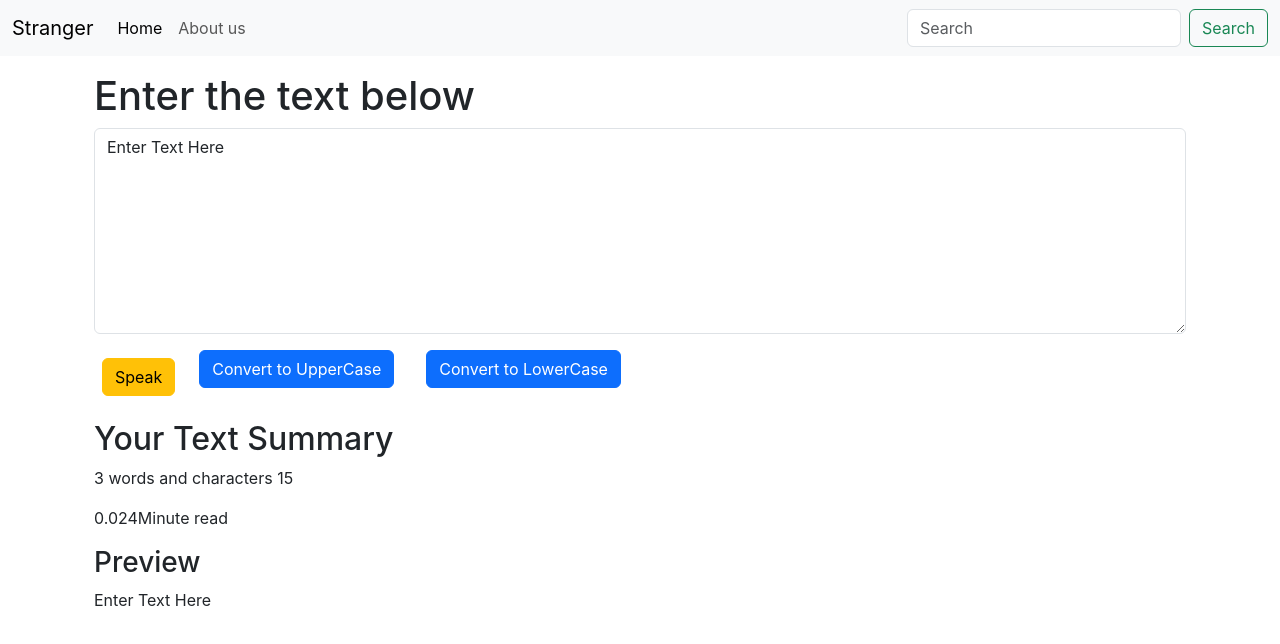
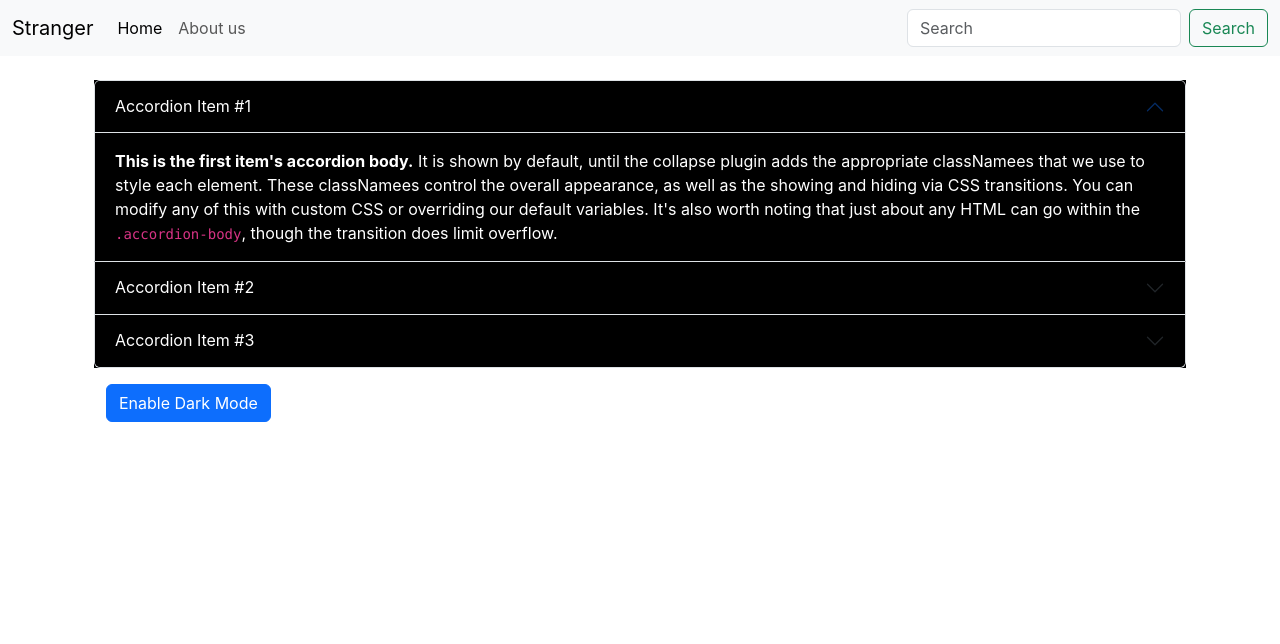
Before and after one commit to akhileshtiwari2/bootstrap_react, a React (Create React App) app: page / in a window 1280 px wide. Shown: the top 644 px of the page. Built offline with nearby package versions, Linux system fonts and the light colour scheme.

Commit message:
Dark Mode Function Added

```diff
--- a/src/App.js
+++ b/src/App.js
@@ -1,5 +1,6 @@
 import Navbar from "./components/Navbar";
-import TextForm from "./components/TextForm";
+import DarkMode from "./components/DarkMode";
+// import TextForm from "./components/TextForm";
 import "./App.css";
 
 function App() {
@@ -7,7 +8,8 @@
     <>
       <Navbar aboutText="About us" />
       <div className="container">
-        <TextForm heading="Enter the text below" />
+        {/* <TextForm heading="Enter the text below" /> */}
+        <DarkMode/>
       </div>
     </>
   );
--- /dev/null
+++ b/src/components/DarkMode.js
@@ -0,0 +1,130 @@
+import React, { useState } from "react";
+
+export default function DarkMode() {
+  const [myStyle, setMyStyle] = useState({
+    color: "white",
+    backgroundColor: "black",
+  });
+  const [btnText, setBtnText] = useState("Enable Dark Mode");
+
+  const toggleStyle = () => {
+    if (myStyle.color === "black") {
+      setMyStyle({
+        color: "white",
+        backgroundColor: "black",
+      });
+      setBtnText("Enable Light Mode");
+    } else {
+      setMyStyle({
+        color: "black",
+        backgroundColor: "white",
+      });
+      setBtnText("Enable Dark Mode");
+    }
+  };
+
+  return (
+    <div className="container my-4">
+      <div className="accordion" id="accordionExample" style={myStyle}>
+        <div className="accordion-item" style={myStyle}>
+          <h2 className="accordion-header">
+            <button
+              className="accordion-button"
+              style={myStyle}
+              type="button"
+              data-bs-toggle="collapse"
+              data-bs-target="#collapseOne"
+              aria-expanded="true"
+              aria-controls="collapseOne"
+            >
+              Accordion Item #1
+            </button>
+          </h2>
+          <div
+            id="collapseOne"
+            className="accordion-collapse collapse show"
+            data-bs-parent="#accordionExample"
+          >
+            <div className="accordion-body">
+              <strong>This is the first item's accordion body.</strong> It is
+              shown by default, until the collapse plugin adds the appropriate
+              classNamees that we use to style each element. These classNamees
+              control the overall appearance, as well as the showing and hiding
+              via CSS transitions. You can modify any of this with custom CSS or
+              overriding our default variables. It's also worth noting that just
+              about any HTML can go within the <code>.accordion-body</code>,
+              though the transition does limit overflow.
+            </div>
+          </div>
+        </div>
+        <div className="accordion-item" style={myStyle}>
+          <h2 className="accordion-header">
+            <button
+              className="accordion-button collapsed"
+              style={myStyle}
+              type="button"
+              data-bs-toggle="collapse"
+              data-bs-target="#collapseTwo"
+              aria-expanded="false"
+              aria-controls="collapseTwo"
+            >
+              Accordion Item #2
+            </button>
+          </h2>
+          <div
+            id="collapseTwo"
+            className="accordion-collapse collapse"
+            data-bs-parent="#accordionExample"
+          >
+            <div className="accordion-body">
+              <strong>This is the second item's accordion body.</strong> It is
+              hidden by default, until the collapse plugin adds the appropriate
+              classNamees that we use to style each element. These classNamees
+              control the overall appearance, as well as the showing and hiding
+              via CSS transitions. You can modify any of this with custom CSS or
+              overriding our default variables. It's also worth noting that just
+              about any HTML can go within the <code>.accordion-body</code>,
+              though the transition does limit overflow.
+            </div>
+          </div>
+        </div>
+        <div className="accordion-item" style={myStyle}>
+          <h2 className="accordion-header">
+            <button
+              className="accordion-button collapsed"
+              style={myStyle}
+              type="button"
+              data-bs-toggle="collapse"
+              data-bs-target="#collapseThree"
+              aria-expanded="false"
+              aria-controls="collapseThree"
+            >
+              Accordion Item #3
+            </button>
+          </h2>
+          <div
+            id="collapseThree"
+            className="accordion-collapse collapse"
+            data-bs-parent="#accordionExample"
+          >
+            <div className="accordion-body">
+              <strong>This is the third item's accordion body.</strong> It is
+              hidden by default, until the collapse plugin adds the appropriate
+              classNamees that we use to style each element. These classNamees
+              control the overall appearance, as well as the showing and hiding
+              via CSS transitions. You can modify any of this with custom CSS or
+              overriding our default variables. It's also worth noting that just
+              about any HTML can go within the <code>.accordion-body</code>,
+              though the transition does limit overflow.
+            </div>
+          </div>
+        </div>
+      </div>
+      <div className="container my-3">
+        <button onClick={toggleStyle} type="button" class="btn btn-primary">
+          {btnText}
+        </button>
+      </div>
+    </div>
+  );
+}
--- a/src/components/TextForm.js
+++ b/src/components/TextForm.js
@@ -1,12 +1,11 @@
 import React, { useState } from "react";
 
 export default function TextForm(props) {
-
   const speak = () => {
     let msg = new SpeechSynthesisUtterance();
     msg.text = text;
     window.speechSynthesis.speak(msg);
-  }
+  };
 
   const handleUpClick = () => {
     let newText = text.toUpperCase();
@@ -34,11 +33,13 @@
           ></textarea>
         </div>
 
-
-
-      <button type="submit" onClick={speak} className="btn btn-warning mx-2 my-2">Speak</button>
-
-
+        <button
+          type="submit"
+          onClick={speak}
+          className="btn btn-primary mb-3 mx-3"
+        >
+          Speak
+        </button>
 
         <button
           type="submit"
@@ -59,12 +60,13 @@
 
       <div className="container my-3">
         <h2>Your Text Summary</h2>
-      <p>{text.split(" ").length} words and characters {text.length}</p>
+        <p>
+          {text.split(" ").length} words and characters {text.length}
+        </p>
         <p>{0.008 * text.split(" ").length}Minute read</p>
         <h3> Preview</h3>
         <p>{text}</p>
       </div>
-
     </>
   );
 }
```
Lines whose indentation alone changed are shown as unchanged.
